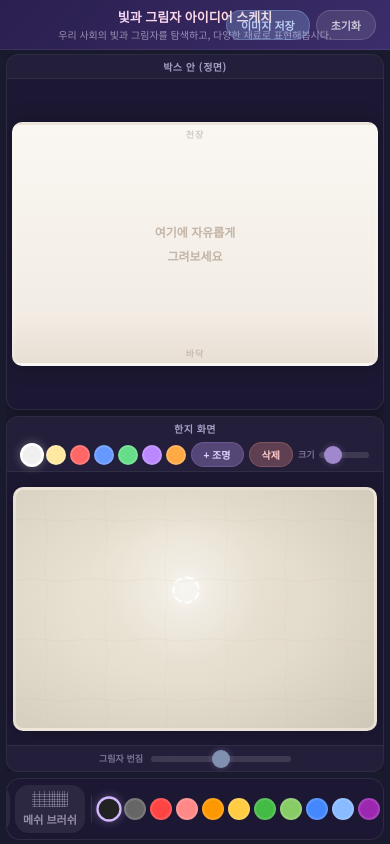
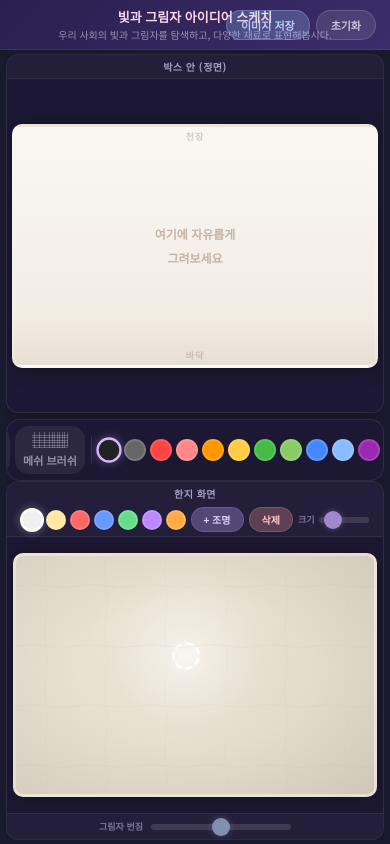
Before and after one commit to miynuees/light-shadow-sketch, a plain HTML site: page index.html in a window 390 px wide. Drawn offline with Linux system fonts and the light colour scheme.

Commit message:
모바일에서 브러쉬 툴바와 조명 패널 위치 교체
모바일(500px 이하)에서 브러쉬 선택 바가 박스 패널과 한지/조명 패널 사이에 오도록 변경하여
조명 색상 선택과의 혼동을 방지

Co-Authored-By: Claude Opus 4.6 (1M context) <noreply@anthropic.com>

```diff
--- a/index.html
+++ b/index.html
@@ -174,7 +174,11 @@ body::before{content:'';position:fixed;inset:0;pointer-events:none;z-index:0;
   .draw-toolbar{padding:6px 8px;gap:6px;}
 }
 @media(max-width:500px){
-  .panels{flex-direction:column;}
+  .panels{display:contents;}
+  .panels .panel:first-child{order:1;}
+  .draw-toolbar{order:2;}
+  .panels .panel:last-child{order:3;}
+  .work-area{overflow:auto;}
 }
 @media(min-width:1000px){
   .brush-info{width:185px;padding:12px;}
```
